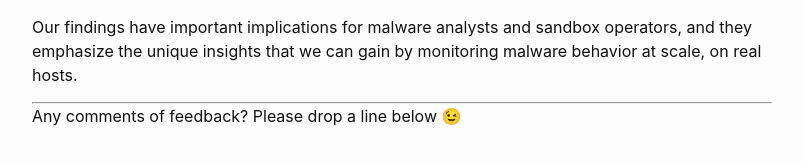
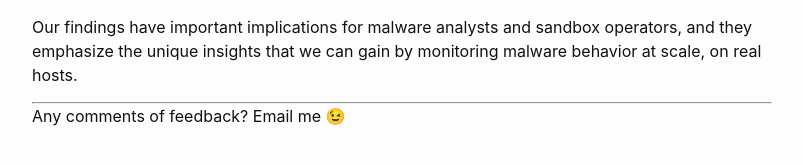
Before and after one commit to Albocoder/albocoder.github.io, a Jekyll site: the page built from _posts/2021-08-10-malware-behavior-variability.md, in a window 1280 px wide and 900 px high, scrolled down 7961 px. Shown: the part 712-877 px from the top of the window, without its empty margins (238-1041 px from the left). Built offline with Jekyll 4.4.1, drawn with Linux system fonts in a browser that asks for light colours; comment, search, counter and statistics services are not loaded.

Commit message:
fix posts with missing disqus

```diff
--- a/_posts/2021-08-10-malware-behavior-variability.md
+++ b/_posts/2021-08-10-malware-behavior-variability.md
@@ -228,4 +228,4 @@ and they emphasize the unique insights that we can gain by
 monitoring malware behavior at scale, on real hosts.
 
 <hr/>
-Any comments of feedback? Please drop a line below &#128521;
+Any comments of feedback? Email me &#128521;
```
Also changed, not shown: _posts/2023-03-13-KernelFileExploit.md (+2 -1 lines).
